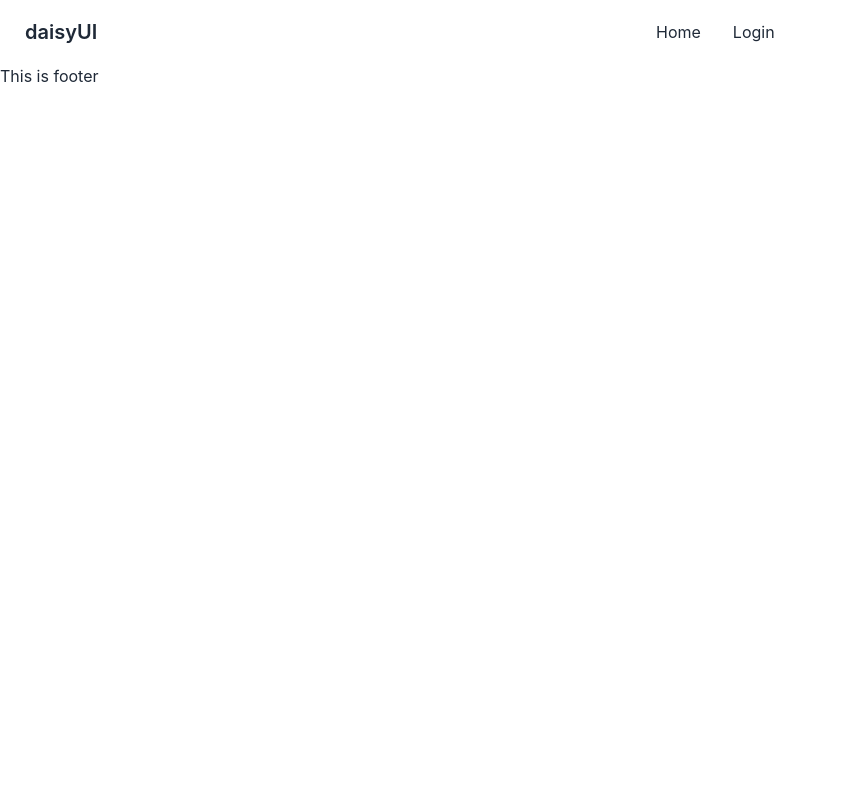
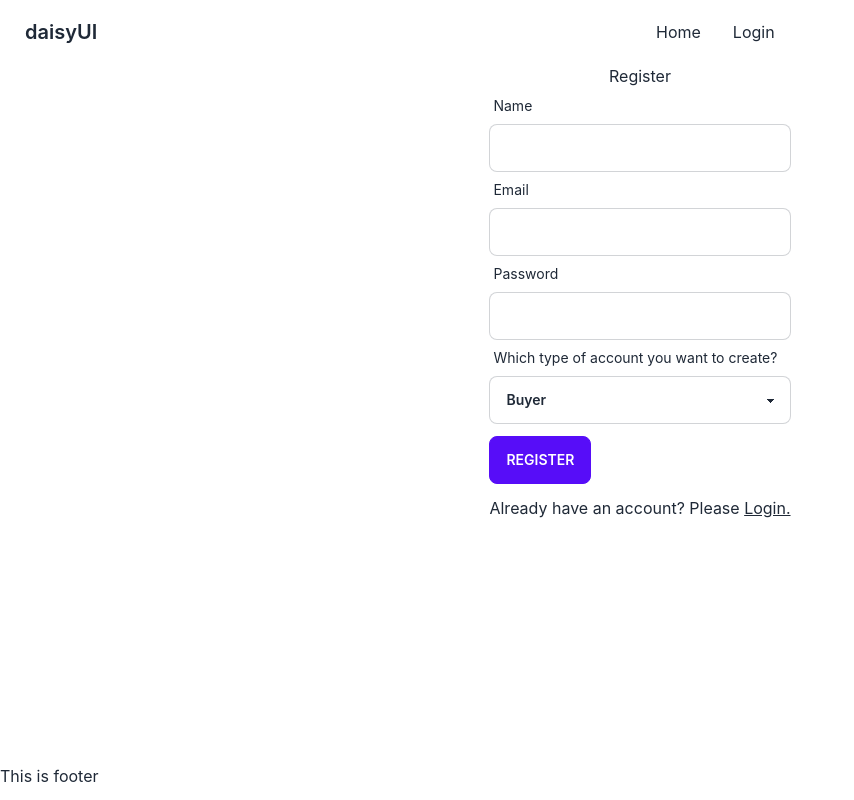
Before and after one commit to ahmedullah12/used-products-resale-clients-side, a React (Create React App) app: page /register in a window 1280 px wide. Shown: the whole page, without its empty margins (0-854 px from the left). Built offline with nearby package versions, Linux system fonts and the light colour scheme; the HTML template or start-up script is replaced by a standard one.

Commit message:
register page created

```diff
--- a/package.json
+++ b/package.json
@@ -13,6 +13,7 @@
     "react-dom": "^18.2.0",
     "react-hook-form": "^7.40.0",
     "react-hot-toast": "^2.4.0",
+    "react-icons": "^4.7.1",
     "react-router-dom": "^6.4.3",
     "react-scripts": "5.0.1",
     "web-vitals": "^2.1.4"
--- a/src/Pages/Login/Login.js
+++ b/src/Pages/Login/Login.js
@@ -15,6 +15,7 @@ const Login = () => {
         .then(result => {
             const user = result.user
             console.log(user)
+            reset()
         })
         .catch(error => console.log(error))
     }
@@ -49,9 +50,12 @@ const Login = () => {
                         {errors.email && <p>{errors.email.message}</p>}
                     </div>
 
-                    <button className='btn btn-primary' type='submit'>Login</button>
+                    <button className='btn btn-primary my-3' type='submit'>Login</button>
                 </form>
                 <p>Don't have an account? Please <Link className='link' to='/register'>Register.</Link></p>
+                <div className='text-center'>
+                    <button className='btn btn-outline btn-accent'>Sign In With Google</button>
+                </div>
             </div>
         </div>
     );
--- a/src/Pages/Register/Register.js
+++ b/src/Pages/Register/Register.js
@@ -17,7 +17,7 @@ const Register = () => {
         signUp(data.email, data.password)
         .then(result => {
             const user = result.user;
-            saveUserInDB(user.name, user.email)
+
             toast('User Created Successfully....');
             reset()
         })
@@ -26,24 +26,62 @@ const Register = () => {
         });
     }
 
-    const saveUserInDB  = (name, email) => {
-        const user ={name, email, role};
-        console.log(user);
-        fetch('http://localhost:5000/users', {
-            method: 'POST',
-            headers: {
-                'content-type': 'application/json'
-            },
-            body: JSON.stringify(user)
-        })
-        .then(res => res.json())
-        .then(data =>{
-            console.log(data)
-        })
-    }
+
     return (
-        <div>
-
+        <div className='h-[700px] flex justify-center'>
+            <div>
+                <h2 className='text-center'>Register</h2>
+                <form onSubmit={handleSubmit(handleSignUp)}>
+                        <div className="form-control">
+                        <label className="label">
+                            <span className="label-text">Name</span>
+                        </label>
+                        <input
+                            type="text"
+                            name="name"
+                            className="w-full input  input-bordered"
+                            {...register("name", { required: true })}
+                            required
+                        />
+                        </div>
+                        <div className="form-control">
+                        <label className="label">
+                            <span className="label-text">Email</span>
+                        </label>
+                        <input
+                            type="email"
+                            name="email"
+                            className="w-full input  input-bordered"
+                            {...register("email", { required: true })}
+                            required
+                        />
+                        </div>
+                        <div className="form-control">
+                        <label className="label">
+                            <span className="label-text">Password</span>
+                        </label>
+                        <input
+                            type="password"
+                            name="password"
+                            className="input  input-bordered"
+                            {...register("password", { required: true })}
+                            required
+                        />
+                    </div>
+                    <div className="form-control w-full max-w-xs">
+                        <label className="label">
+                            <span className="label-text">Which type of account you want to create?</span>
+                        </label>
+                        <select value={role} onChange={e => setRole(e.target.value)} className="select select-bordered" required>
+                            <option value='buyer'>Buyer</option>
+                            <option value='seller'>Seller</option>
+                        </select>
+                    </div>
+                    {errors.exampleRequired && <span>This field is required</span>}
+                    <button className='btn btn-primary my-3' type='submit'>Register</button>
+                </form>
+                <p>Already have an account? Please <Link className='link' to='/login'>Login.</Link></p>
+            </div>
         </div>
     );
 };
```
Also changed, not shown: 1 other file (tests, documents, lock files or other folders).
